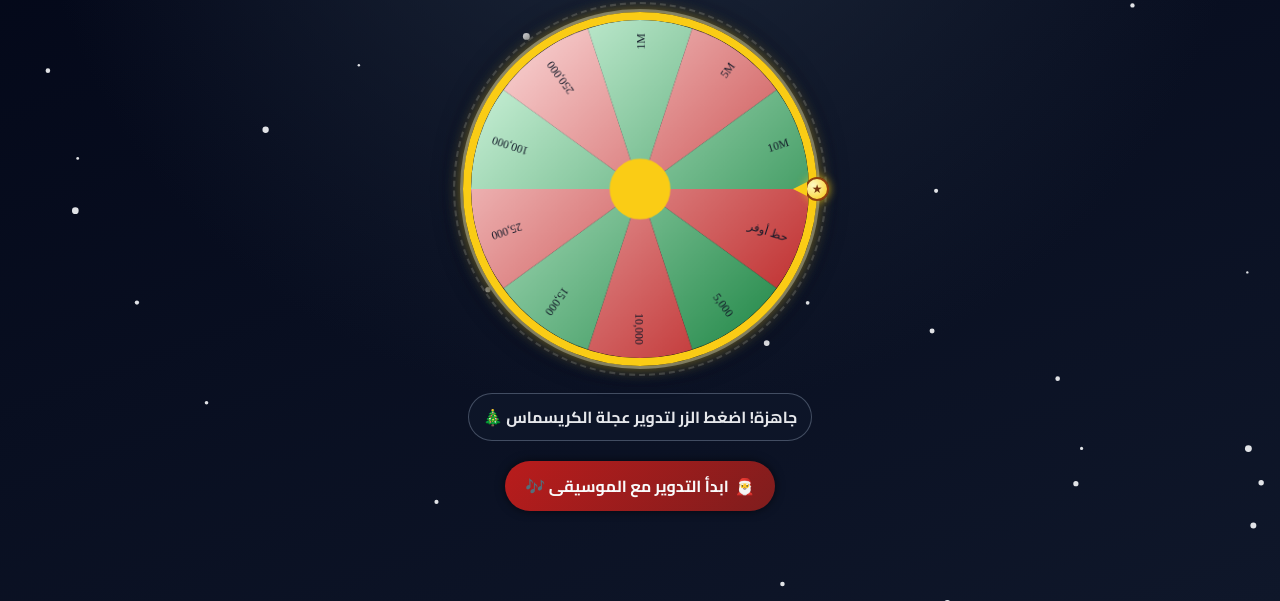
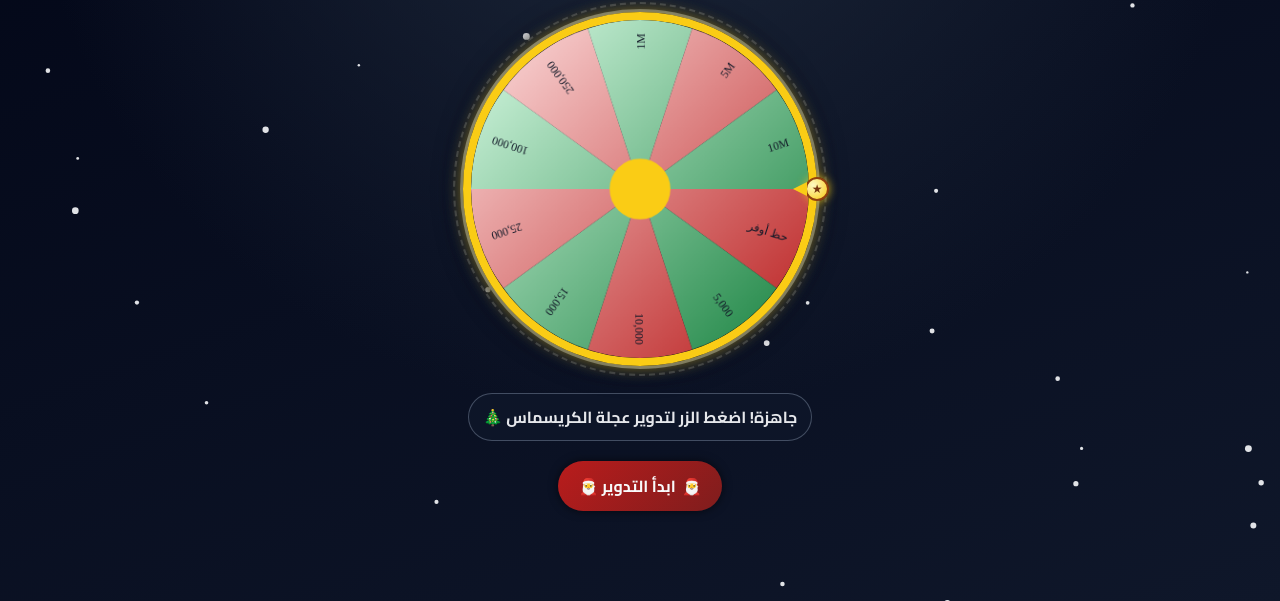
Before and after one commit to m7mdIIIplayer/royal_eaglebet, a plain HTML site: page index.html in a window 1280 px wide. Shown: the part 199-800 px from the top of the page. Drawn offline with Linux system fonts and the light colour scheme.

Commit message:
Update index.html

```diff
--- a/index.html
+++ b/index.html
@@ -252,7 +252,7 @@
     </div>
 
     <div id="result">جاهزة! اضغط الزر لتدوير عجلة الكريسماس 🎄</div>
-    <button id="spin-btn">ابدأ التدوير مع الموسيقى 🎶</button>
+    <button id="spin-btn">ابدأ التدوير  🎅</button>
   </div>
 
   <!-- الأصوات -->
```
